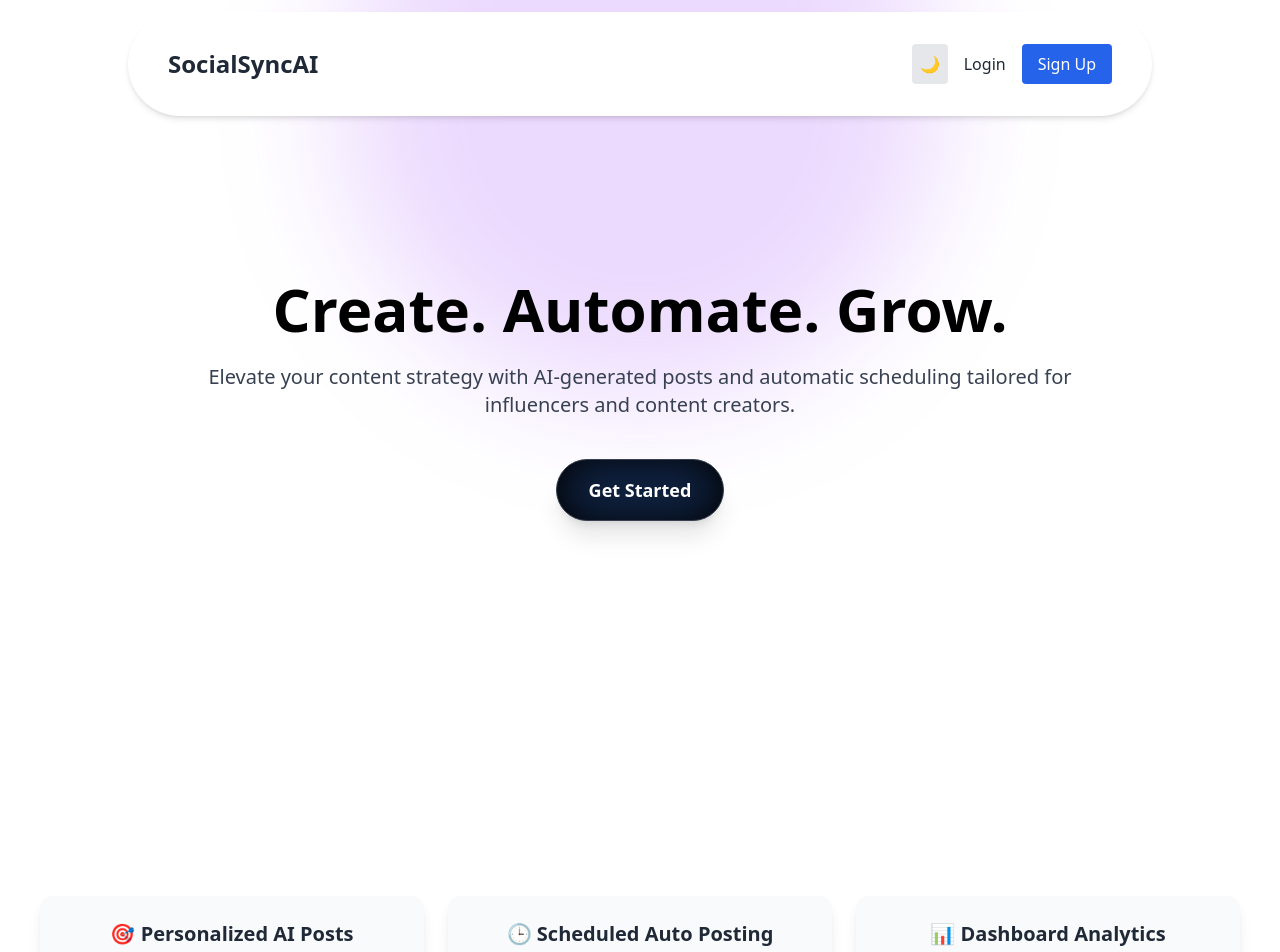
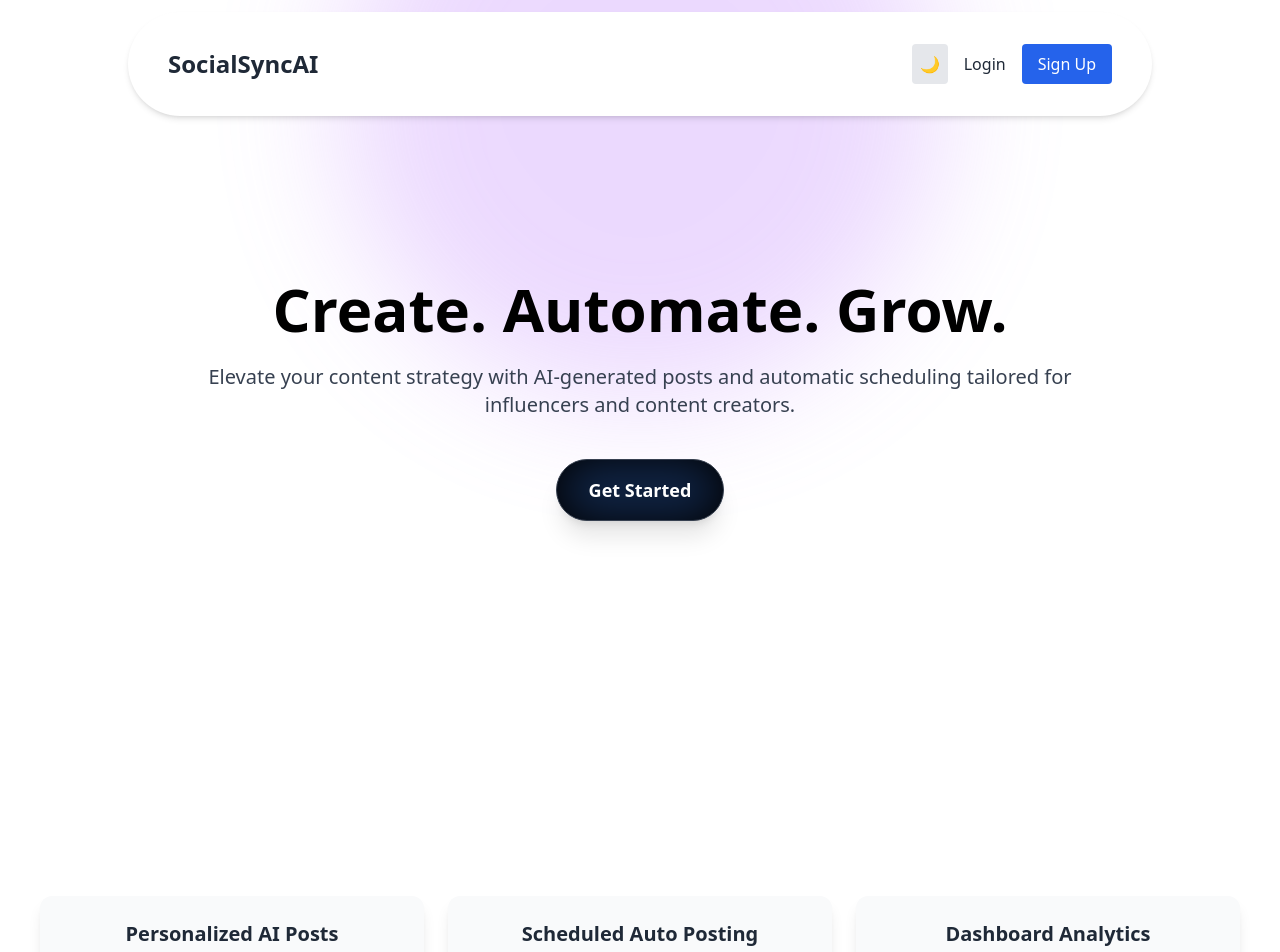
Before and after one commit to vedansh-malik/SocailSync, a React (Vite) app in the folder frontend/: page / in a window 1280 px wide. Shown: the top 952 px of the page. Built offline with nearby package versions, Linux system fonts and the light colour scheme.

Commit message:
Update LandingPage.jsx

```diff
--- a/frontend/src/pages/LandingPage.jsx
+++ b/frontend/src/pages/LandingPage.jsx
@@ -1,6 +1,6 @@
 import React from 'react'
 import { Link } from 'react-router-dom'
-import { useTheme } from '../ThemeContext' // 💡 Import theme context
+import { useTheme } from '../ThemeContext' // Import theme context
 import PulseButton from "../components/PulseButton";
 import PulseBeamsButton from '../components/PulseButton';
 import HeroSection from '../components/HeroSection';
@@ -56,21 +56,21 @@ const LandingPage = () => {
       {/* Features Section */}
       <section className="grid md:grid-cols-3 gap-6 mt-24 px-10 text-center">
         <div className="p-6 shadow-lg rounded-xl bg-gray-50 dark:bg-gray-800">
-          <h3 className="text-xl font-semibold mb-2">🎯 Personalized AI Posts</h3>
+          <h3 className="text-xl font-semibold mb-2"> Personalized AI Posts</h3>
           <p>
             Create content in your unique voice using AI trained on your
             preferences.
           </p>
         </div>
         <div className="p-6 shadow-lg rounded-xl bg-gray-50 dark:bg-gray-800">
-          <h3 className="text-xl font-semibold mb-2">🕒 Scheduled Auto Posting</h3>
+          <h3 className="text-xl font-semibold mb-2"> Scheduled Auto Posting</h3>
           <p>
             Choose your post time and let our system post daily, weekly or
             custom.
           </p>
         </div>
         <div className="p-6 shadow-lg rounded-xl bg-gray-50 dark:bg-gray-800">
-          <h3 className="text-xl font-semibold mb-2">📊 Dashboard Analytics</h3>
+          <h3 className="text-xl font-semibold mb-2"> Dashboard Analytics</h3>
           <p>
             Track impressions, engagement, growth and reach — all in one place.
           </p>
```
